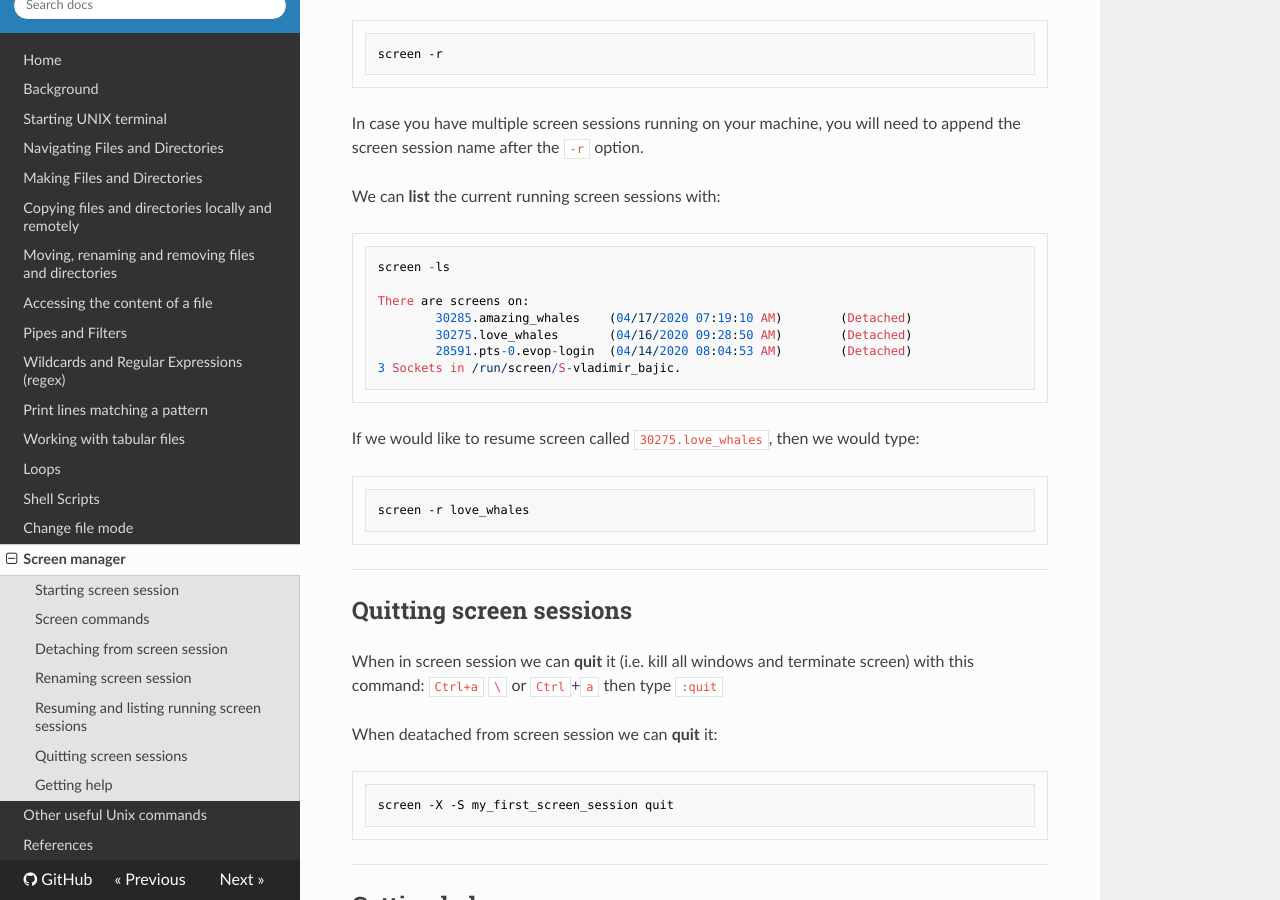
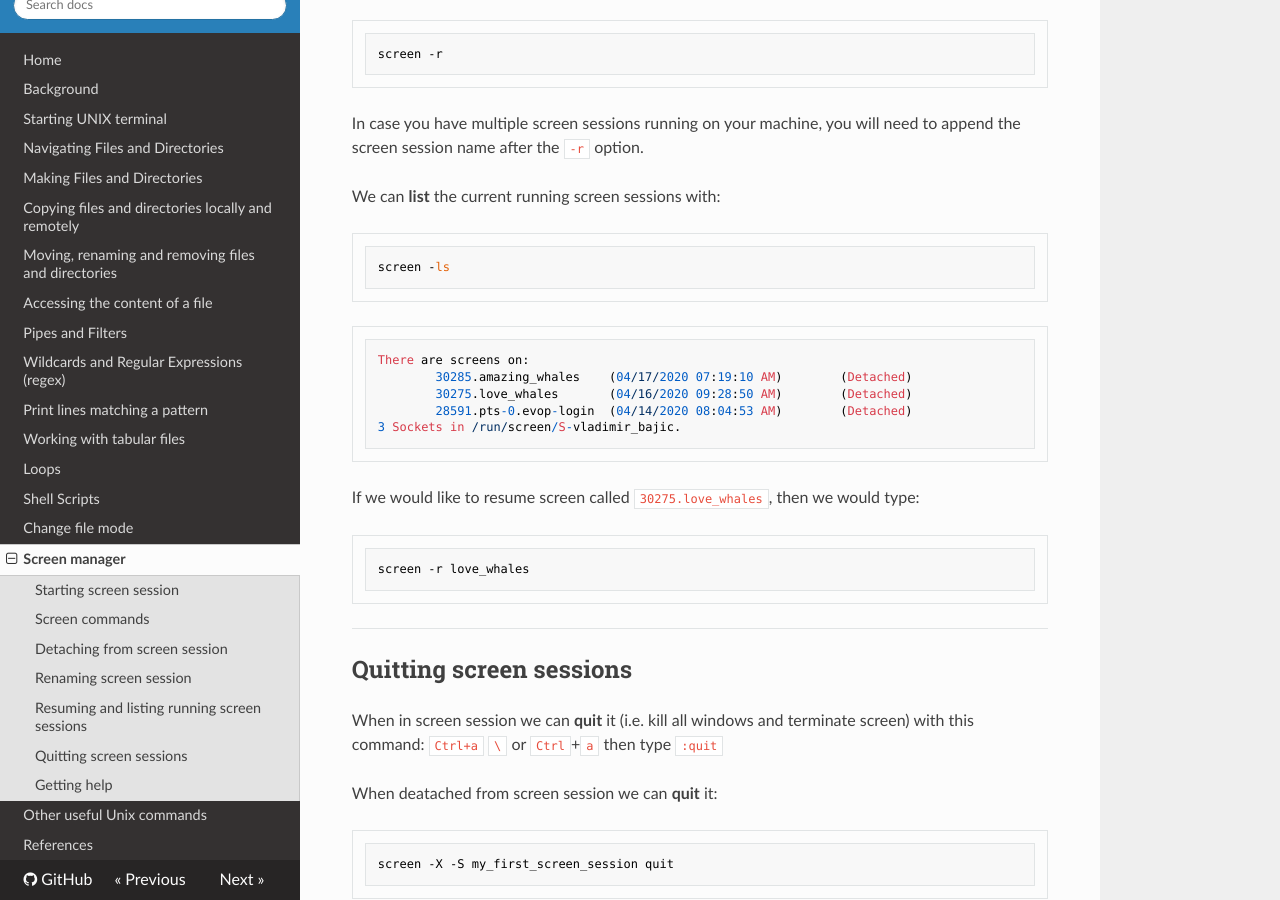
Before and after one commit to bajicv/unix_intro, an MkDocs documentation site: the page built from docs/screen.md, in a window 1280 px wide and 900 px high, scrolled down 2301 px. Built offline with MkDocs 1.6.1, drawn with Linux system fonts in a browser that asks for light colours; nearby versions of some CDN libraries.

Commit message:
small changes in docs

````diff
--- a/docs/screen.md
+++ b/docs/screen.md
@@ -103,13 +103,16 @@ will need to append the screen session name after the `-r` option.
 
 We can **list** the current running screen sessions with:
 
-    screen -ls
-
-    There are screens on:
-            30285.amazing_whales    (04/17/2020 07:19:10 AM)        (Detached)
-            30275.love_whales       (04/16/2020 09:28:50 AM)        (Detached)
-            28591.pts-0.evop-login  (04/14/2020 08:04:53 AM)        (Detached)
-    3 Sockets in /run/screen/S-vladimir_bajic.
+```
+screen -ls
+```
+```
+There are screens on:
+        30285.amazing_whales    (04/17/2020 07:19:10 AM)        (Detached)
+        30275.love_whales       (04/16/2020 09:28:50 AM)        (Detached)
+        28591.pts-0.evop-login  (04/14/2020 08:04:53 AM)        (Detached)
+3 Sockets in /run/screen/S-vladimir_bajic.
+```
 
 If we would like to resume screen called `30275.love_whales`, then we
 would type:
````
Also changed, not shown: docs/starting.md (+0 -3 lines).
